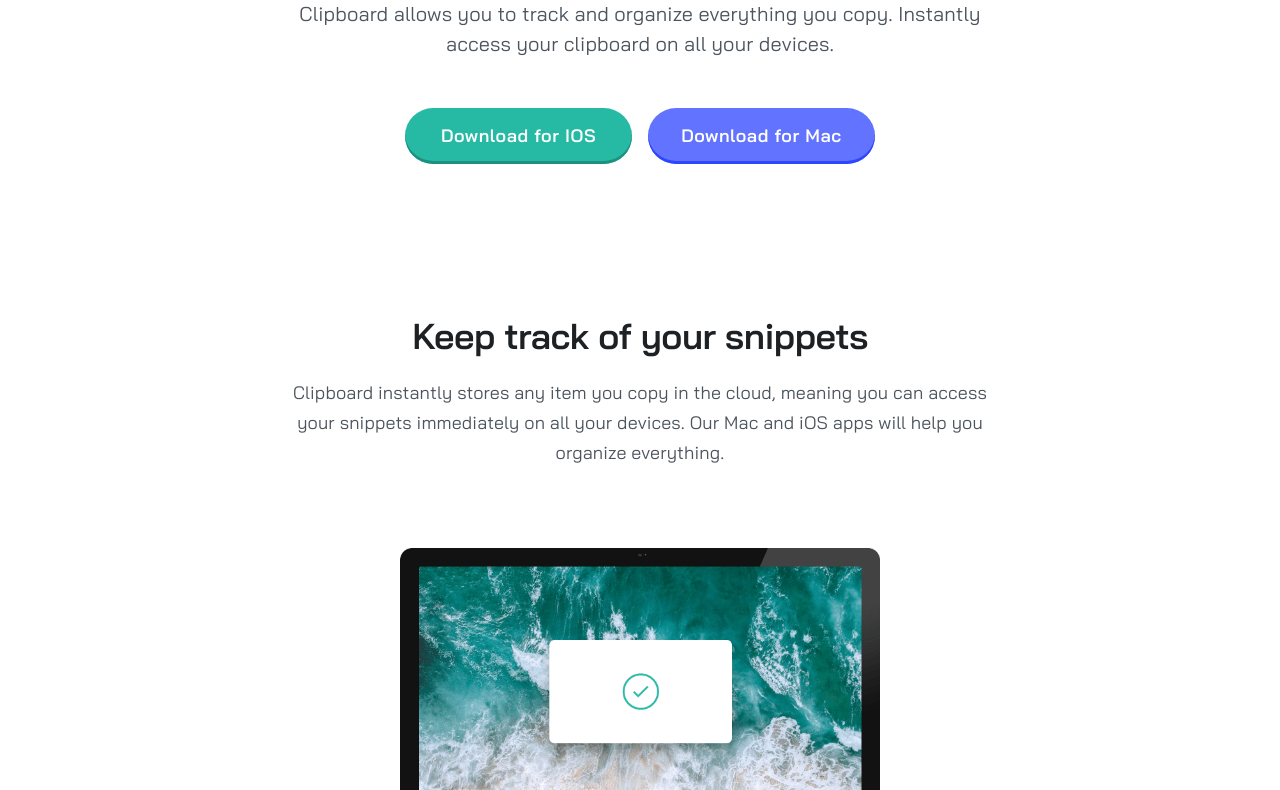
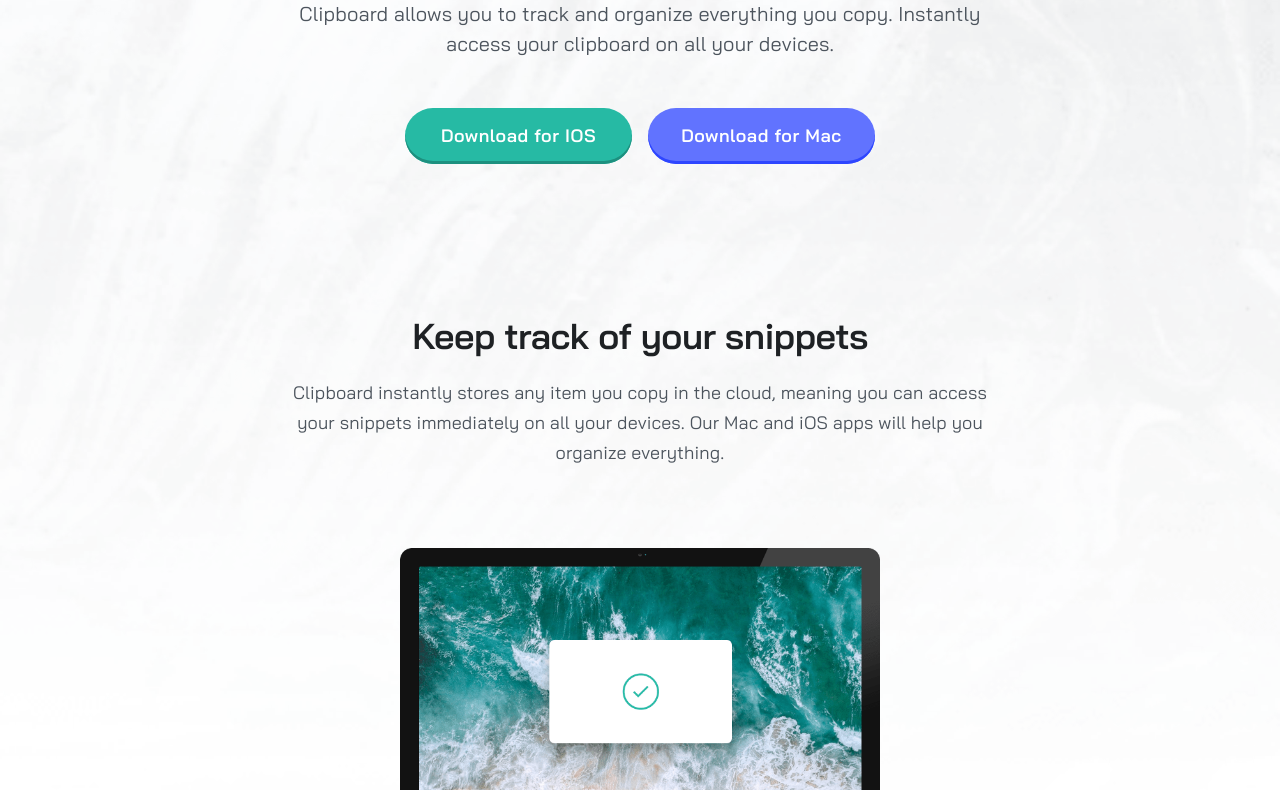
Before and after one commit to haquanq-frontendmentor/clipboard-landing-page, a website built with Vite: page src/index.html in a window 1280 px wide. Shown: the part 386-1176 px from the top of the page. Built offline with nearby package versions, Linux system fonts and the light colour scheme.

Commit message:
Add site background image

```diff
--- a/src/css/main.css
+++ b/src/css/main.css
@@ -16,6 +16,17 @@
 @import "./components/download.css";
 @import "./components/socials.css";
 @import "./components/nav.css";
+
+body {
+    background-image: url("../assets/images/bg-header-mobile.png");
+    background-repeat: no-repeat;
+    background-position: center top;
+    background-size: contain;
+
+    @media (--tablet) {
+        background-image: url("../assets/images/bg-header-desktop.png");
+    }
+}
 
 .header {
     &__logo {
```
